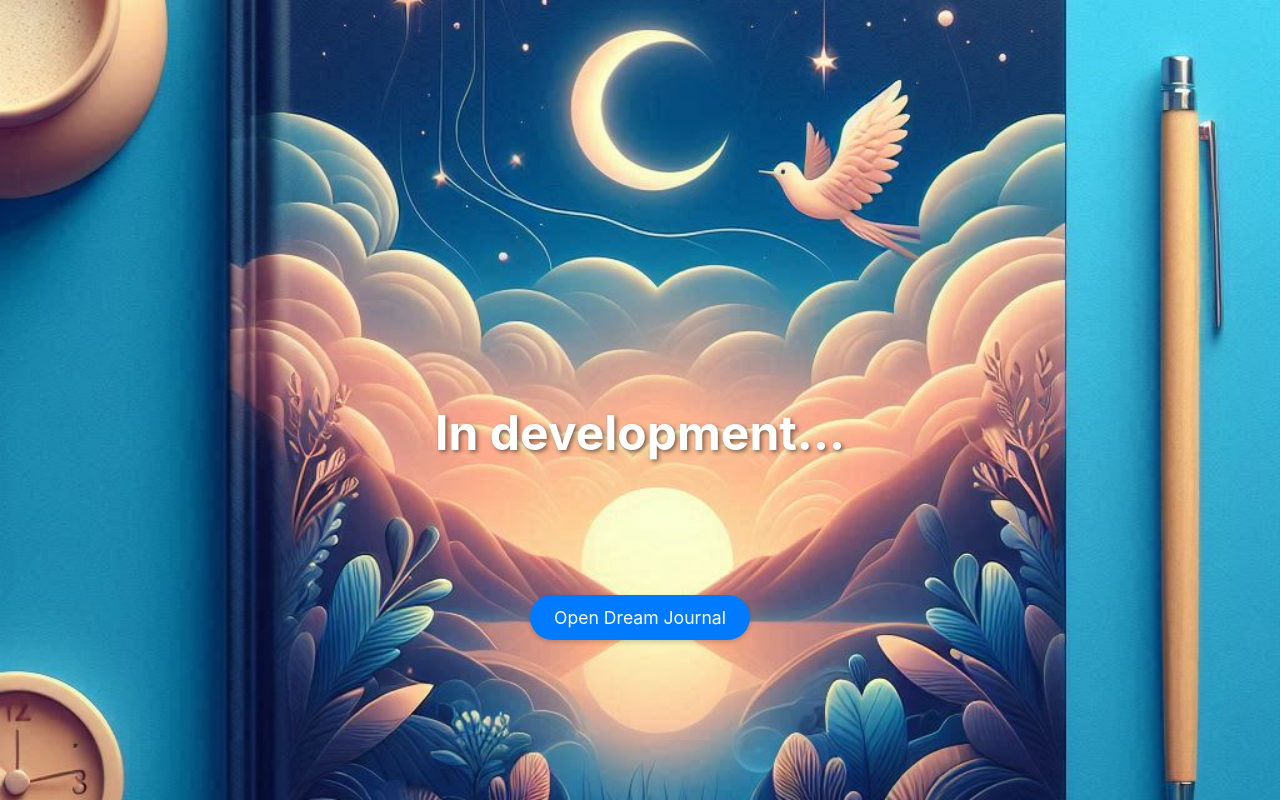
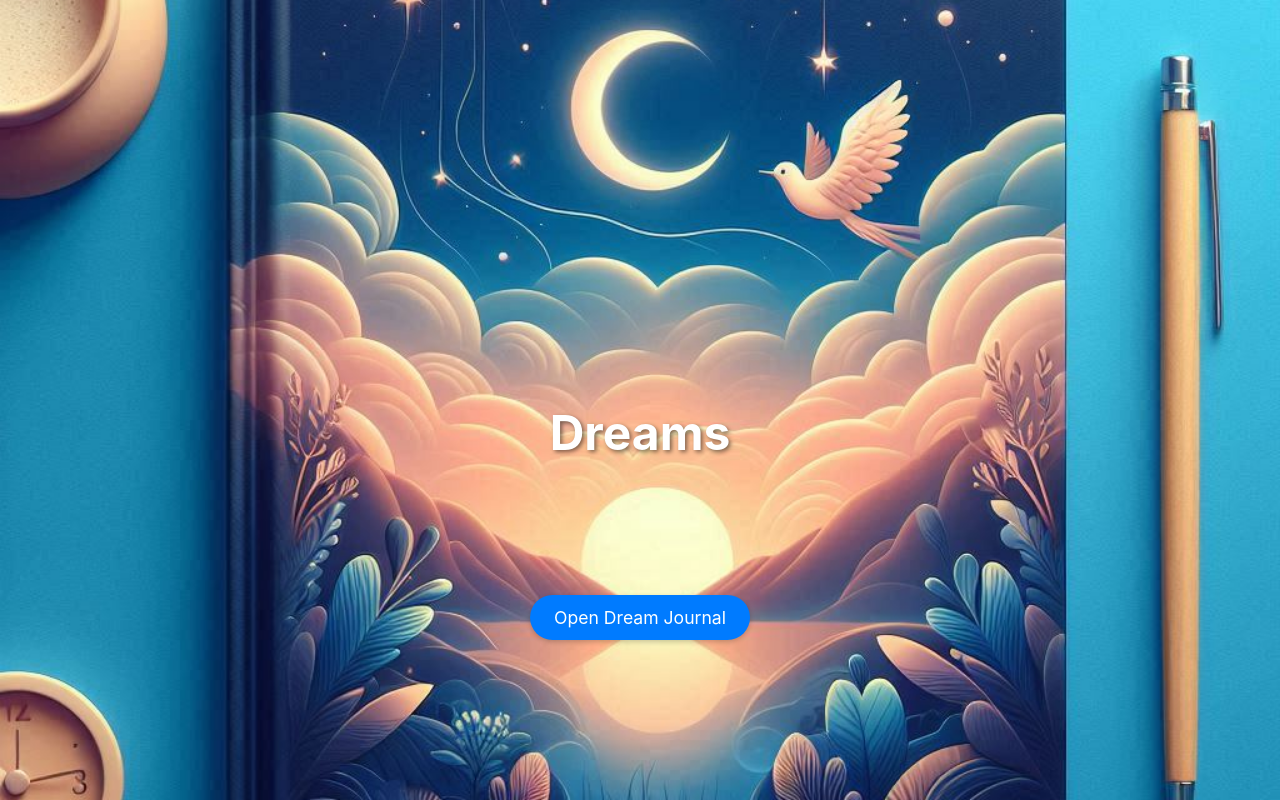
Before and after one commit to sondreb/dreams, an Angular app: page / in a window 1280 px wide. Built offline with nearby package versions, Linux system fonts and the light colour scheme.

Commit message:
Update the headline on home

```diff
--- a/src/app/components/home/home.component.ts
+++ b/src/app/components/home/home.component.ts
@@ -8,7 +8,7 @@ import { RouterLink } from '@angular/router';
   template: `
     <div class="fullscreen-container">
       <img src="/icons/icon-1024x1024.png" alt="Dreams Logo" class="logo" />
-      <h1>In development...</h1>
+      <h1>Dreams</h1>
       <button routerLink="/dreams" class="start-button">Open Dream Journal</button>
     </div>
   `,
```
